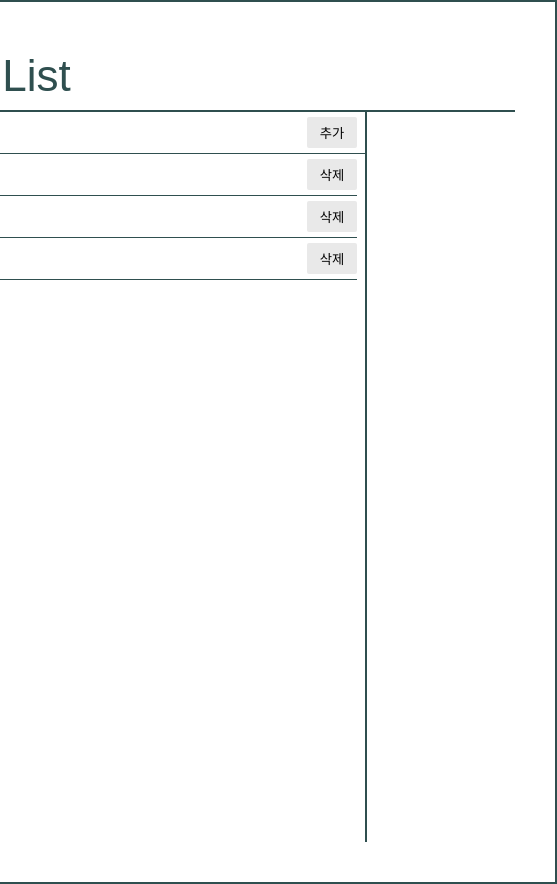
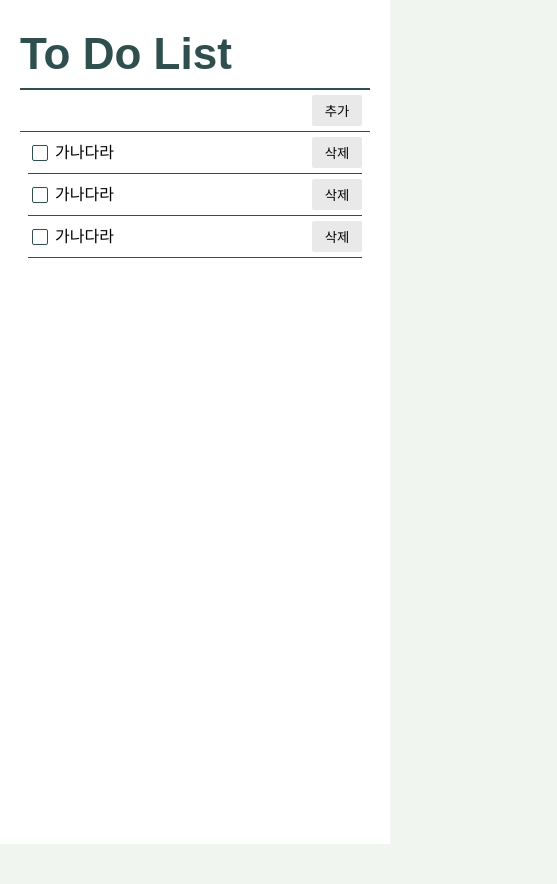
Before and after one commit to CEOS-Developers/react-todo-21th, a React (Vite) app: page / in a window 390 px wide. Shown: the whole page, 557 px wide, since content can reach past the window. After the commit the page ends 844 px from the top, so only its background shows below. Built offline with nearby package versions, Linux system fonts and the light colour scheme.

Commit message:
feat: 반응형 추가

```diff
--- a/src/components/TodoItem/style.tsx
+++ b/src/components/TodoItem/style.tsx
@@ -3,7 +3,6 @@ import { CommonButton } from '../../styles/CommonStyles';
 
 export const TodoItemLayout = styled.li`
 	width: 100%;
-	height: 31px;
 	padding: 5px 0;
 	border-bottom: 1.5px solid darkslategrey;
 
--- a/src/pages/Home/style.tsx
+++ b/src/pages/Home/style.tsx
@@ -3,17 +3,23 @@ import { CommonButton } from '../../styles/CommonStyles';
 
 export const TodoWrapper = styled.div`
 	background-color: white;
-	width: 640px;
-	height: 800px;
+	box-shadow: 0 0 10px 0 rgb(0, 0, 0, 0.1);
+
+	width: 90%;
+	max-width: 980px;
+	height: 100vh;
 	padding: 40px;
+	margin: auto;
 
 	display: flex;
 	flex-direction: column;
 	justify-content: center;
 	align-items: center;
 
-	border: 2px solid darkslategrey;
-	box-shadow: 0 2px 8px 0 #00000020;
+	@media (max-width: 640px) {
+		width: 100%;
+		padding: 20px;
+	}
 `;
 
 export const Header = styled.header`
@@ -24,27 +30,40 @@ export const Header = styled.header`
 
 export const Title = styled.h1`
 	font-size: 44px;
+	font-weight: 700;
+
 	margin-right: auto;
 	margin-block: 2px;
 	color: darkslategrey;
 `;
 
 export const TodoContainer = styled.div`
+	position: relative;
+
 	width: 100%;
 	height: 100%;
 	display: grid;
-	grid-template-columns: 1fr 150px;
 	overflow-y: scroll;
 	scrollbar-width: none;
+
+	@media (min-width: 640px) {
+		grid-template-columns: 1fr 150px;
+	}
 `;
 
 export const TodoInputBox = styled.div`
+	position: sticky;
+	top: 0;
+	left: 0;
+
 	width: 100%;
 	display: grid;
 	grid-template-columns: 1fr 50px;
 	padding: 5px 8px;
 	box-sizing: border-box;
+
 	border-bottom: 1.5px solid darkslategrey;
+	background-color: white;
 `;
 
 export const TodoInput = styled.input`
@@ -52,6 +71,7 @@ export const TodoInput = styled.input`
 	border: none;
 	outline: none;
 	font-size: 1rem;
+	background-color: transparent;
 `;
 
 export const Button = styled(CommonButton)``;
@@ -63,4 +83,8 @@ export const TodoList = styled.ul`
 
 export const Side = styled.div`
 	border-left: 2px solid darkslategrey;
+
+	@media (max-width: 639px) {
+		display: none;
+	}
 `;
--- a/src/styles/GlobalStyles.ts
+++ b/src/styles/GlobalStyles.ts
@@ -10,7 +10,7 @@ const GlobalStyles = createGlobalStyle`
   }
 
   * {
-    box-sizing: content-box;
+    box-sizing: border-box;
   }
 
   html, body, div, span, h1, h2, h3, h4, h5, h6, p,
@@ -26,8 +26,6 @@ const GlobalStyles = createGlobalStyle`
     line-height: 1;
     font-family: 'Pretendard Variable', sans-serif;
     background-color: rgb(240, 245, 240);
-    display: flex;
-    justify-content: center;
   }
 
   ol, ul {
```
